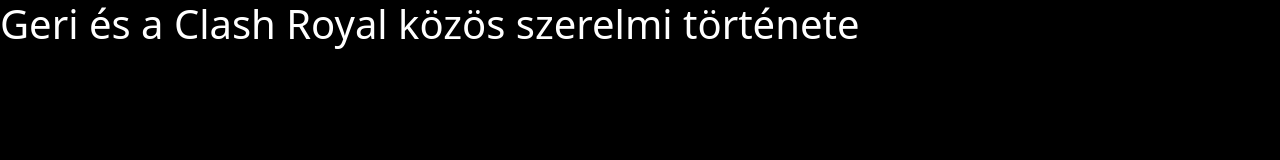
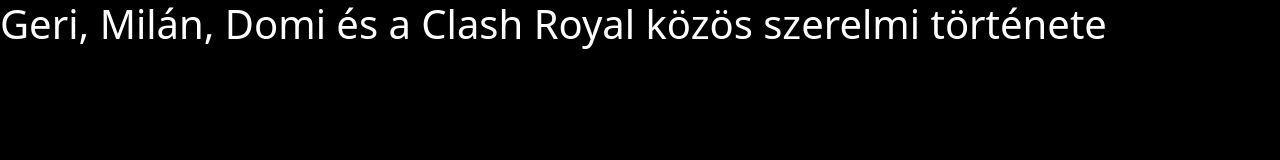
Before and after one commit to Gergo0880/clash-royal-html, a plain HTML site: page index.html in a window 1280 px wide. Drawn offline with nearby package versions, Linux system fonts and the light colour scheme.

Commit message:
Update index.html

```diff
--- a/index.html
+++ b/index.html
@@ -10,6 +10,6 @@
     <link rel="stylesheet" href="styles.css">
 </head>
 <body>
-    <h1>Geri és a Clash Royal közös szerelmi története</h1>
+    <h1>Geri, Milán, Domi és a Clash Royal közös szerelmi története</h1>
 </body>
 </html>
```
